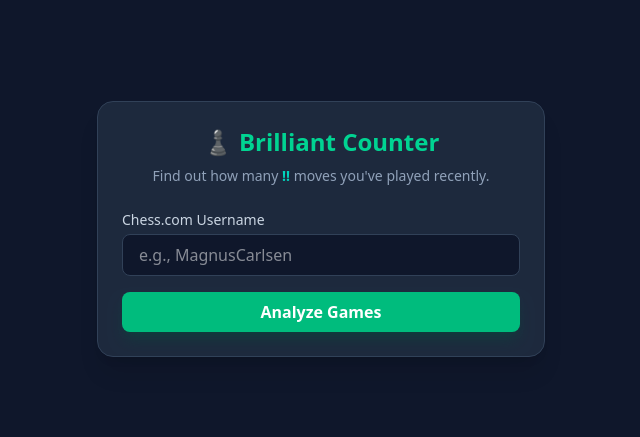
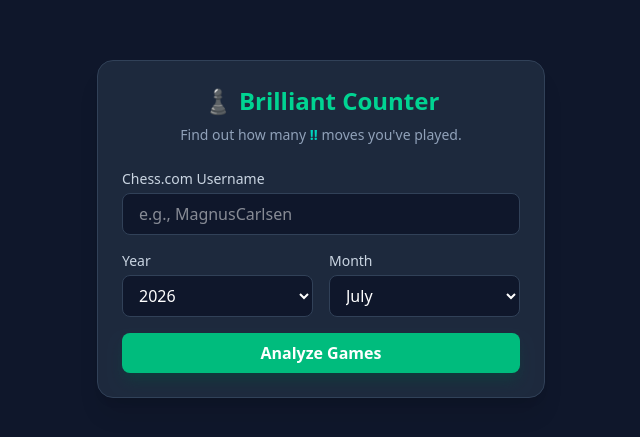
Before and after one commit to nitish-vankina/chessbrilliantcounter, a plain HTML site: page index.html in a window 1280 px wide. Shown: the part 171-608 px from the top of the page, without its empty margins (319-959 px from the left). Drawn offline with nearby package versions, Linux system fonts and the light colour scheme.

Commit message:
Update index.html

```diff
--- a/index.html
+++ b/index.html
@@ -10,13 +10,38 @@
 
     <div class="w-full max-w-md bg-slate-800 p-6 rounded-2xl shadow-xl border border-slate-700">
         <h1 class="text-2xl font-bold text-center mb-2 text-emerald-400">♟️ Brilliant Counter</h1>
-        <p class="text-sm text-slate-400 text-center mb-6">Find out how many <span class="text-teal-400 font-semibold">!!</span> moves you've played recently.</p>
+        <p class="text-sm text-slate-400 text-center mb-6">Find out how many <span class="text-teal-400 font-semibold">!!</span> moves you've played.</p>
 
         <div class="space-y-4">
             <div>
                 <label for="username" class="block text-sm font-medium text-slate-300 mb-1">Chess.com Username</label>
                 <input type="text" id="username" placeholder="e.g., MagnusCarlsen"
                     class="w-full px-4 py-2 bg-slate-900 border border-slate-700 rounded-lg focus:outline-none focus:ring-2 focus:ring-emerald-500 text-white">
+            </div>
+
+            <div class="grid grid-cols-2 gap-4">
+                <div>
+                    <label for="yearSelect" class="block text-sm font-medium text-slate-300 mb-1">Year</label>
+                    <select id="yearSelect" class="w-full px-3 py-2 bg-slate-900 border border-slate-700 rounded-lg focus:outline-none focus:ring-2 focus:ring-emerald-500 text-white">
+                        </select>
+                </div>
+                <div>
+                    <label for="monthSelect" class="block text-sm font-medium text-slate-300 mb-1">Month</label>
+                    <select id="monthSelect" class="w-full px-3 py-2 bg-slate-900 border border-slate-700 rounded-lg focus:outline-none focus:ring-2 focus:ring-emerald-500 text-white">
+                        <option value="01">January</option>
+                        <option value="02">February</option>
+                        <option value="03">March</option>
+                        <option value="04">April</option>
+                        <option value="05">May</option>
+                        <option value="06">June</option>
+                        <option value="07">July</option>
+                        <option value="08">August</option>
+                        <option value="09">September</option>
+                        <option value="10">October</option>
+                        <option value="11">November</option>
+                        <option value="12">December</option>
+                    </select>
+                </div>
             </div>
 
             <button id="searchBtn" onclick="fetchBrilliantMoves()"
@@ -30,13 +55,34 @@
         <div id="resultCard" class="mt-6 p-6 bg-slate-900 rounded-xl border border-slate-700 text-center hidden">
             <h2 class="text-gray-400 uppercase tracking-wider text-xs font-bold">Total Brilliant Moves</h2>
             <p id="brilliantCount" class="text-5xl font-black text-teal-400 my-2">0</p>
-            <p id="gamesAnalyzed" class="text-xs text-slate-500">Across 0 games (Current Month)</p>
+            <p id="gamesAnalyzed" class="text-xs text-slate-500">Across 0 games</p>
         </div>
     </div>
 
     <script>
+        // Automatically populate year dropdown with past years up to current year
+        const yearSelect = document.getElementById('yearSelect');
+        const monthSelect = document.getElementById('monthSelect');
+        const currentYear = new Date().getFullYear();
+        const currentMonth = String(new Date().getMonth() + 1).padStart(2, '0');
+
+        for (let i = currentYear; i >= 2010; i--) {
+            const option = document.createElement('option');
+            option.value = i;
+            option.text = i;
+            yearSelect.appendChild(option);
+        }
+
+        // Set default dropdown values to current month/year
+        yearSelect.value = currentYear;
+        monthSelect.value = currentMonth;
+
         async function fetchBrilliantMoves() {
             const username = document.getElementById('username').value.trim().toLowerCase();
+            const year = yearSelect.value;
+            const month = monthSelect.value;
+            const monthText = monthSelect.options[monthSelect.selectedIndex].text;
+
             const statusDiv = document.getElementById('status');
             const resultCard = document.getElementById('resultCard');
             const countEl = document.getElementById('brilliantCount');
@@ -53,19 +99,17 @@
             statusDiv.innerText = "Connecting to Chess.com...";
 
             try {
-                // Get current year and month to check recent games
-                const now = new Date();
-                const year = now.getFullYear();
-                // API expects 2-digit month (e.g., "01", "07")
-                const month = String(now.getMonth() + 1).padStart(2, '0');
+                statusDiv.innerText = `Fetching games for ${monthText} ${year}...`;
 
-                statusDiv.innerText = `Fetching games for ${month}/${year}...`;
-
-                // Fetch the game archive for the current month
-                const response = await fetch(`https://api.chess.com/pub/player/${username}/games/${year}/${month}`);
+                // Fetch data with custom headers required by Chess.com API policies
+                const response = await fetch(`https://api.chess.com/pub/player/${username}/games/${year}/${month}`, {
+                    headers: {
+                        'User-Agent': 'ChessBrilliantCounter/1.0 (GitHub Pages deployment)'
+                    }
+                });
 
                 if (!response.ok) {
-                    if (response.status === 404) throw new Error("Player or archive not found.");
+                    if (response.status === 404) throw new Error("Player or archive data not found for this period.");
                     throw new Error("Failed to fetch data from Chess.com.");
                 }
 
@@ -76,7 +120,7 @@
                     statusDiv.innerText = "";
                     resultCard.classList.remove('hidden');
                     countEl.innerText = "0";
-                    gamesEl.innerText = `No games found played in ${month}/${year}.`;
+                    gamesEl.innerText = `No games found played in ${monthText} ${year}.`;
                     return;
                 }
 
@@ -84,10 +128,9 @@
 
                 let brilliantCount = 0;
 
-                // Loop through games and count "!!" in the PGN text
+                // Loop through games and count "!!" in the PGN data
                 games.forEach(game => {
                     if (game.pgn) {
-                        // Chess.com marks brilliant moves as "!!" in the move text/PGN
                         const matches = game.pgn.match(/!!/g);
                         if (matches) {
                             brilliantCount += matches.length;
@@ -99,7 +142,7 @@
                 statusDiv.classList.add('hidden');
                 resultCard.classList.remove('hidden');
                 countEl.innerText = brilliantCount;
-                gamesEl.innerText = `Analyzed ${games.length} games from this month.`;
+                gamesEl.innerText = `Analyzed ${games.length} games from ${monthText} ${year}.`;
 
             } catch (error) {
                 statusDiv.innerText = `Error: ${error.message}`;
```
